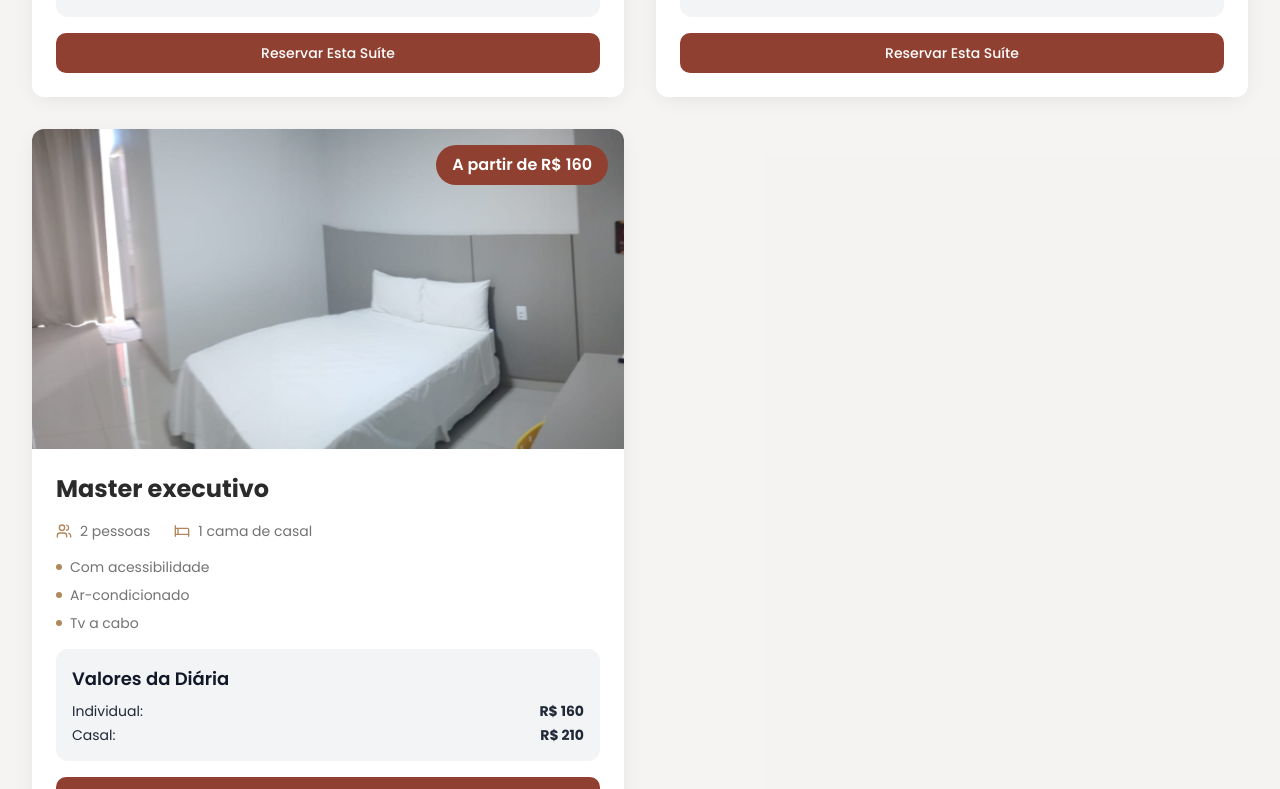
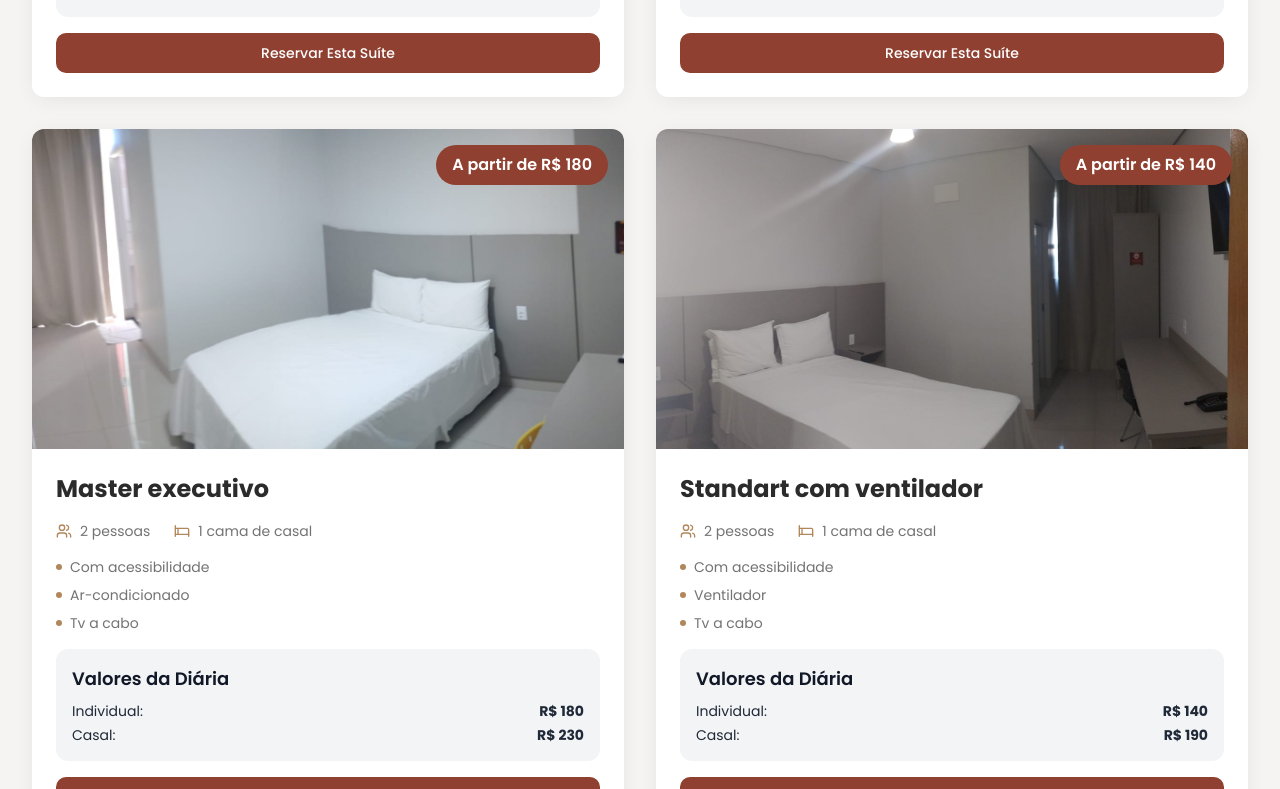
Before and after one commit to DEV-JOTAPE11/ouro-cerrado-hotel, a React (Vite) app: page / in a window 1280 px wide. Shown: the part 4164-4953 px from the top of the page. Built offline with nearby package versions, Linux system fonts and the light colour scheme; the HTML template or start-up script is replaced by a standard one.

Commit message:
Adicionando quarto stardart e trocando o horario do check in

```diff
--- a/src/components/Accommodations.tsx
+++ b/src/components/Accommodations.tsx
@@ -9,6 +9,7 @@ import masterTriplo from "@/assets/master-triplo.jpg";
 import masterExecu from "@/assets/master-executivo-ar-frigo.jpg";
 import masterAR from "@/assets/master-ar.jpg";
 import masterexe from "@/assets/master-executivo.jpg";
+import standartventi from "@/assets/Standart_ventilador.jpg";
 
 const accommodations = [
   {
@@ -98,10 +99,23 @@ const accommodations = [
     guests: "2 pessoas",
     beds: "1 cama de casal",
     price: {
-      individual: 160, // (Ex: O preço base é para casal)
-      duplo: 210.00,
+      individual: 180, // (Ex: O preço base é para casal)
+      duplo: 230.00,
     },
     features: [ "Com acessibilidade", "Ar-condicionado", "Tv a cabo"],
+  },
+
+   {
+    id: 8,
+    name: "Standart com ventilador",
+    image: standartventi,
+    guests: "2 pessoas",
+    beds: "1 cama de casal",
+    price: {
+      individual: 140, // (Ex: O preço base é para casal)
+      duplo: 190.00,
+    },
+    features: [ "Com acessibilidade", "Ventilador", "Tv a cabo"],
   },
 ];
 
--- a/src/components/Contact.tsx
+++ b/src/components/Contact.tsx
@@ -104,7 +104,7 @@ const Contact = () => {
 
               <div>
                <Input
-                  placeholder="Seu Endereço (opcional)"
+                  placeholder="Seu Endereço"
                   value={formData.address}
                   onChange={(e) => setFormData({ ...formData,         address: e.target.value })}
                  className="h-12"
@@ -282,7 +282,7 @@ const Contact = () => {
                 <div>
                   <h3 className="font-semibold text-lg mb-1">Horário de Check-in</h3>
                   <p className="text-muted-foreground">
-                    Check-in: 14h00<br />
+                    Check-in: 13h00<br />
                     Check-out: 12h00
                   </p>
                 </div>
```
Also changed, not shown: src/assets/Standart_ventilador.jpg (added).
